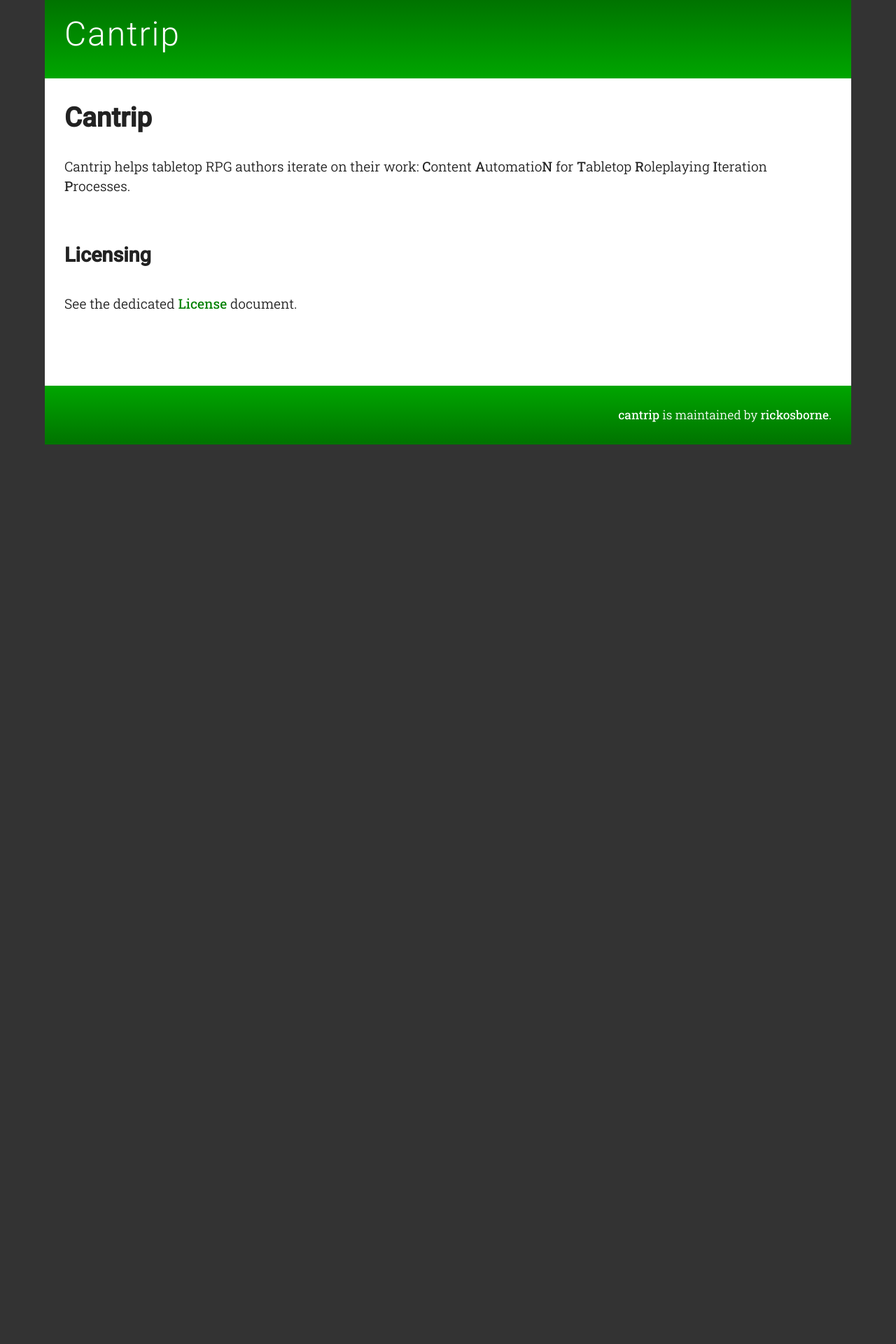
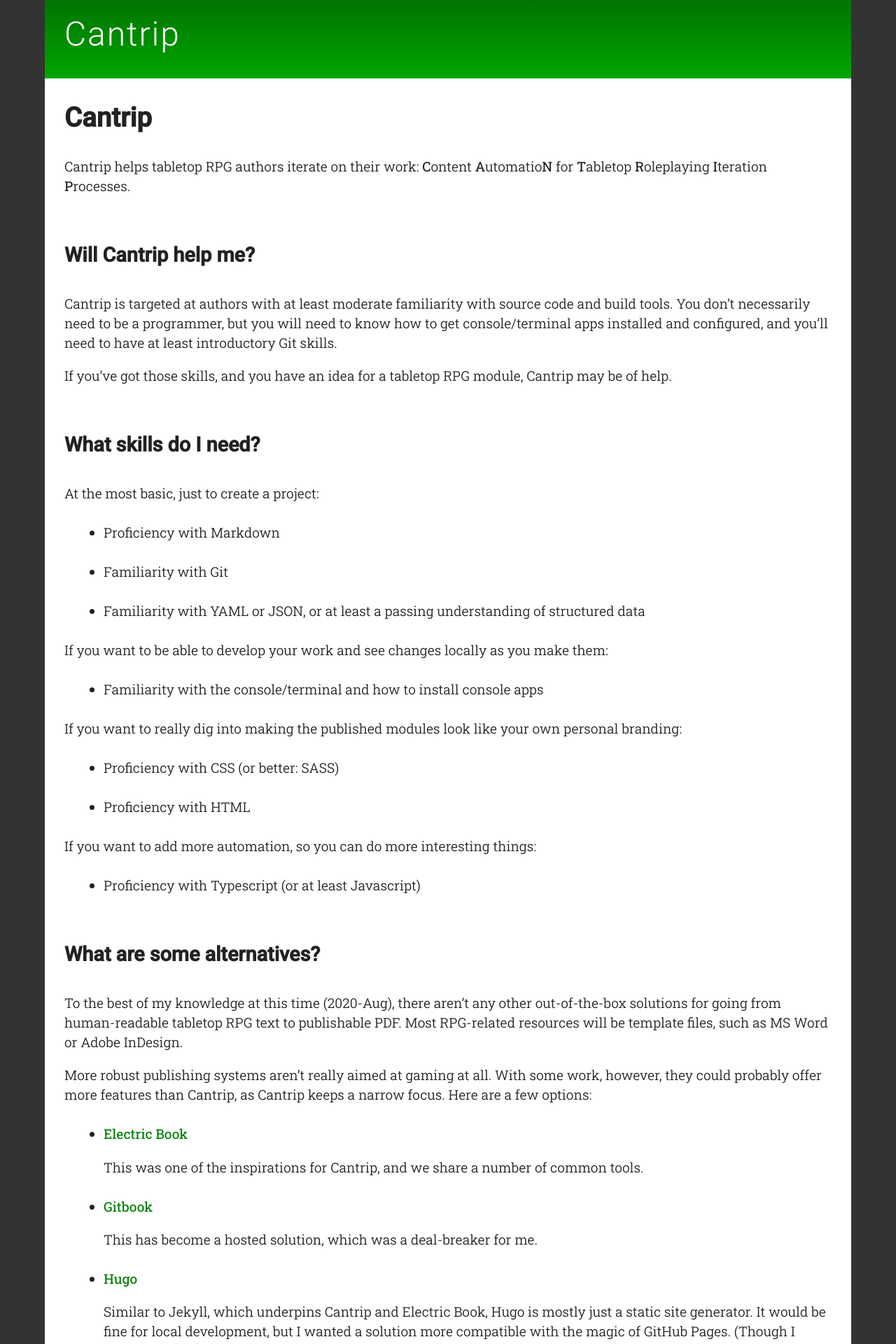
Before and after one commit to rickosborne/cantrip, a Jekyll site: the page built from README.md, in a window 1280 px wide. Shown: the top 1920 px of the page at 70% size. Built offline with Jekyll 4.4.1, drawn with Linux system fonts in a browser that asks for light colours; our own code applies the rules of GitHub Pages for plain Markdown files; the repository's description, which GitHub fills in, is left out; before the commit the page ends 900 px from its top, so only the background shows below that; some of the changed text lies outside the part shown.

Commit message:
Really basic instructions

```diff
--- a/README.md
+++ b/README.md
@@ -2,6 +2,84 @@
 
 Cantrip helps tabletop RPG authors iterate on their work: **C**ontent **A**utomatio**N** for **T**abletop **R**oleplaying **I**teration **P**rocesses.
 
+## Will Cantrip help me?
+
+Cantrip is targeted at authors with at least moderate familiarity with source code and build tools.
+You don't necessarily need to be a programmer, but you will need to know how to get console/terminal apps installed and configured, and you'll need to have at least introductory Git skills.
+
+If you've got those skills, and you have an idea for a tabletop RPG module, Cantrip may be of help.
+
+## What skills do I need?
+
+At the most basic, just to create a project:
+
+* Proficiency with Markdown
+* Familiarity with Git
+* Familiarity with YAML or JSON, or at least a passing understanding of structured data
+
+If you want to be able to develop your work and see changes locally as you make them:
+
+* Familiarity with the console/terminal and how to install console apps
+
+If you want to really dig into making the published modules look like your own personal branding:
+
+* Proficiency with CSS (or better: SASS)
+* Proficiency with HTML
+
+If you want to add more automation, so you can do more interesting things:
+
+* Proficiency with Typescript (or at least Javascript)
+
+## What are some alternatives?
+
+To the best of my knowledge at this time (2020-Aug), there aren't any other out-of-the-box solutions for going from human-readable tabletop RPG text to publishable PDF.
+Most RPG-related resources will be template files, such as MS Word or Adobe InDesign.
+
+More robust publishing systems aren't really aimed at gaming at all.
+With some work, however, they could probably offer more features than Cantrip, as Cantrip keeps a narrow focus.
+Here are a few options:
+
+* [Electric Book](https://github.com/electricbookworks/electric-book)
+
+  This was one of the inspirations for Cantrip, and we share a number of common tools.
+
+* [Gitbook](https://www.gitbook.com/)
+
+  This has become a hosted solution, which was a deal-breaker for me.
+
+* [Hugo](https://gohugo.io/documentation/)
+
+  Similar to Jekyll, which underpins Cantrip and Electric Book, Hugo is mostly just a static site generator.
+  It would be fine for local development, but I wanted a solution more compatible with the magic of GitHub Pages.
+  (Though I admit, as Cantrip gains more templating functionality, and more of the rendered content is checked in, the distinction is not as meaningful.)
+
+## Getting Started
+
+1. Install `node` and `npm`:
+  * [Installers here, if you're not sure.](https://nodejs.org/en/download/)
+  * [Technical instructions here, if you're comfortable.](https://docs.npmjs.com/downloading-and-installing-node-js-and-npm)
+2. Install Dart Sass:
+  * [Dart Sass explanation](https://sass-lang.com/dart-sass)
+  * [Sass installation instructions](https://sass-lang.com/install) — Careful!  Even though you're working with NodeJS, you _don't_ want the Node/npm version of Sass.  It's too slow!  You want Dart Sass, trust me.
+3. Fork the [Cantrip repository](https://github.com/rickosborne/cantrip/).
+4. Update the following files:
+  * `package.json` — Add your name, your project's name, and update the URLs.
+  * `_config.yml` — Update the repository and site information at the top of the file.
+5. Commit and push your changes to your own GitHub repo (fork).
+6. [Configure your GitHub repo to automatically publish changes with GitHub Pages.](https://docs.github.com/en/github/working-with-github-pages/configuring-a-publishing-source-for-your-github-pages-site#choosing-a-publishing-source)
+
+If you want to work locally, there's really only one additional step:
+
+7. From a console/terminal in your local directory, run the following:
+
+       npm start
+
+   This will start up a local web server, which you can visit at:
+
+   > [127.0.0.1:4000](http://127.0.0.1:4000/)
+
+
+
 ## Licensing
 
 See the dedicated [License](LICENSE.md) document.
```
Also changed, not shown: assets/scss/cantrip/structure.scss (+6 -6 lines), assets/css/all.css.
